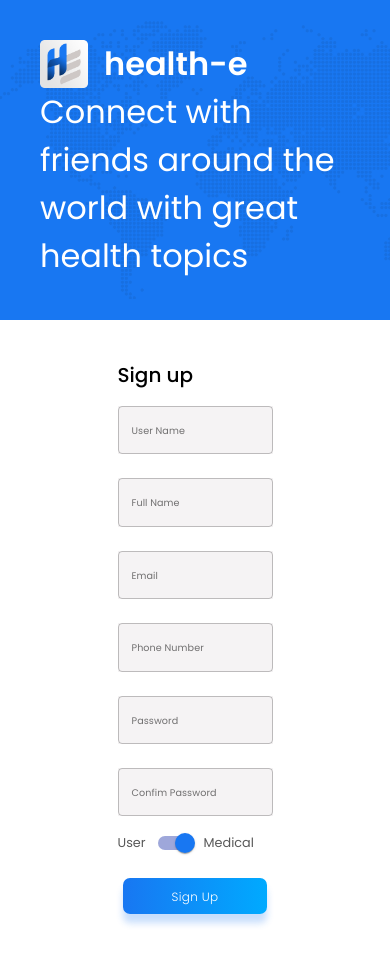
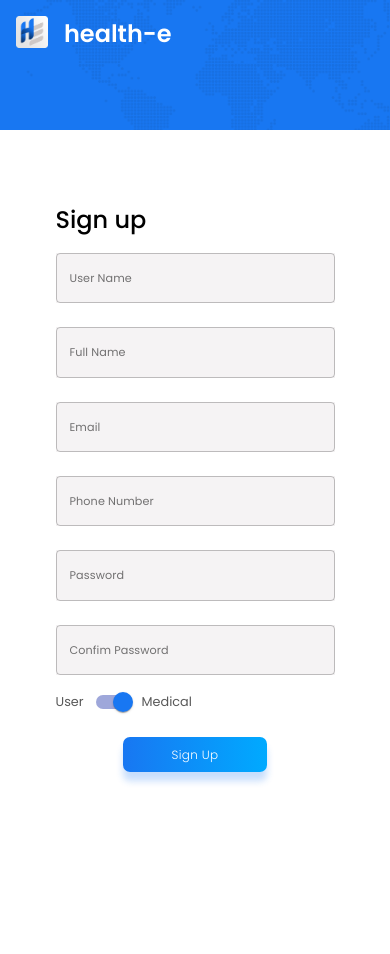
Before and after one commit to enye-team-bear/health-e-frontend, a React (Create React App) app: page /signup in a window 390 px wide. After the commit the page ends 844 px from the top, so only its background shows below. Built offline with nearby package versions, Linux system fonts and the light colour scheme.

Commit message:
added mobile responsiveness

```diff
--- a/src/components/auth/components/AuthLayout.jsx
+++ b/src/components/auth/components/AuthLayout.jsx
@@ -1,25 +1,41 @@
 import React from 'react';
 import Grid from '@material-ui/core/Grid';
 import logo from '../../../assets/img/logo.png';
-import { siteData } from '../constants';
+import { cssClasses, siteData } from '../constants';
 
+// Deconstructing css lasses
+const {
+    AUTH_LAYOUT,
+    AUTH_LAYOUT_BRAND,
+    AUTH_LAYOUT_BRAND_NAME,
+    AUTH_LAYOUT_BRAND_DESC,
+    AUTH_LAYOUT_IMG,
+    LEFT,
+    RIGHT,
+} = cssClasses;
+
+/**
+ * function used to render left side of authentication layout
+ *
+ * @function {*} renderCheckedLabel
+ */
 const authLeftInfo = () => (
-    <div className="l-authLayout__brand">
-        <img src={logo} alt="site logo" className="l-authLayout__img" />
-        <div className="l-authLayout__brandName">{siteData.siteNameText}</div>
+    <div className={AUTH_LAYOUT_BRAND}>
+        <img src={logo} alt="site logo" className={AUTH_LAYOUT_IMG} />
+        <div className={AUTH_LAYOUT_BRAND_NAME}>{siteData.siteNameText}</div>
     </div>
 );
 
 const AuthLayout = props => {
     return (
-        <Grid container className="l-authLayout">
-            <Grid item md={6} className="left">
+        <Grid container className={AUTH_LAYOUT}>
+            <Grid item md={6} className={LEFT}>
                 {authLeftInfo()}
-                <div className="l-authLayout__brandDesc">
+                <div className={AUTH_LAYOUT_BRAND_DESC}>
                     <div>{siteData.siteDesc1Text}</div>
                 </div>
             </Grid>
-            <Grid item md={6} className="right">
+            <Grid item md={6} sm={12} className={RIGHT}>
                 {props.children}
             </Grid>
         </Grid>
--- a/src/components/auth/components/AuthLayout.scss
+++ b/src/components/auth/components/AuthLayout.scss
@@ -2,6 +2,7 @@
 
 .l-authLayout {
     height: 100vh;
+    position: relative;
 
     &__brand {
         display: flex;
@@ -10,12 +11,21 @@
     &__img {
         width: 6rem;
         height: 6rem;
+
+        @media only screen and (max-width: $bp-larger) {
+            width: 4rem;
+            height: 4rem;
+        }
     }
 
     &__brandName {
         font-weight: 600;
         font-size: 4rem;
         margin-left: 2rem;
+
+        @media only screen and (max-width: 960px) {
+            font-size: 3rem;
+        }
     }
 
     &__brandDesc {
@@ -25,6 +35,10 @@
         justify-content: center;
         font-size: 400;
         font-size: 4rem;
+
+        @media only screen and (max-width: 960px) {
+            display: none;
+        }
     }
 
     .left {
@@ -38,6 +52,11 @@
         display: flex;
         flex-direction: column;
         justify-content: space-between;
+
+        @media only screen and (max-width: 960px) {
+            padding: 2rem;
+            width: 100%;
+        }
     }
 
     .right {
--- a/src/components/auth/constants.js
+++ b/src/components/auth/constants.js
@@ -1,7 +1,27 @@
+/**
+ * Defines the text data on page.
+ *
+ * @constant
+ */
 const siteData = {
 	siteNameText: 'health-e',
 	siteDesc1Text:
 		'Connect with friends around the world with great health topics',
 };
 
-export { siteData };
+/**
+ * Defines the classes used in application.
+ *
+ * @constant
+ */
+const cssClasses = {
+	AUTH_LAYOUT: 'l-authLayout',
+	AUTH_LAYOUT_BRAND: 'l-authLayout__brand',
+	AUTH_LAYOUT_BRAND_DESC: 'l-authLayout__brandDesc',
+	AUTH_LAYOUT_BRAND_NAME: 'l-authLayout__brandName',
+	AUTH_LAYOUT_IMG: 'l-authLayout__img',
+	LEFT: 'left',
+	RIGHT: 'right',
+};
+
+export { siteData, cssClasses };
--- a/src/components/signup/components/Signup.jsx
+++ b/src/components/signup/components/Signup.jsx
@@ -1,40 +1,31 @@
-import React, { useState } from 'react';
+import React from 'react';
 import Switch from '@material-ui/core/Switch';
 import Button from '@material-ui/core/Button';
 import { AuthLayout } from '../../auth';
 import { TextInput } from '../../utils/input';
-import { signUpData, userFormData } from '../constants';
+import { cssClasses, signUpData } from '../constants';
 
-const useInputFields = () => {
-    const [formData, setFormData] = useState(userFormData);
+// APPLICATION STATES
+import { useInputFields, useCheckedLabel } from '../states';
 
-    const handleInputChange = event => {
-        event.persist();
-        const newFormData = { ...formData };
-        const newField = { ...newFormData[event.target.name] };
-        newField.value = event.target.value;
-        newFormData[event.target.name] = newField;
-        setFormData(newFormData);
-    };
-    return {
-        formData,
-        handleInputChange,
-    };
-};
-const useCheckedLabel = () => {
-    const [checked, setChecked] = useState(true);
-
-    const handleChecked = () => setChecked(!checked);
-    return {
-        checked,
-        handleChecked,
-    };
-};
+// Deconstructing css lasses
+const {
+    FORM_AUTH,
+    FORM_AUTH_BTN,
+    FORM_AUTH_CHECK_BTN,
+    SIGNUP_PAGE,
+    SIGNUP_PAGE_HEADING,
+} = cssClasses;
 
 const handleSubmit = e => {
     e.preventDefault();
 };
 
+/**
+ * function used to render text input on form dynamically
+ *
+ * @function {*} renderInput
+ */
 const renderInput = (formData, handleInputChange) => (
     <React.Fragment>
         {Object.keys(formData).map((el, i) => (
@@ -50,8 +41,13 @@ const renderInput = (formData, handleInputChange) => (
     </React.Fragment>
 );
 
+/**
+ * function used to render checkbox label on form
+ *
+ * @function {*} renderCheckedLabel
+ */
 const renderCheckedLabel = (checked, handleChecked) => (
-    <div className="a-formAuth__check-btn">
+    <div className={FORM_AUTH_CHECK_BTN}>
         {signUpData.userText}
         <Switch
             checked={checked}
@@ -64,8 +60,13 @@ const renderCheckedLabel = (checked, handleChecked) => (
     </div>
 );
 
+/**
+ * function used to render submit button label on form
+ *
+ * @function {*} renderButton
+ */
 const renderButton = () => (
-    <div className="a-formAuth__button">
+    <div className={FORM_AUTH_BTN}>
         <Button variant="contained" className="b-button">
             {signUpData.signupText}
         </Button>
@@ -77,12 +78,11 @@ const Signup = () => {
     const { checked, handleChecked } = useCheckedLabel();
     return (
         <AuthLayout>
-            <div className="p-signupPage">
-                {/* <p className="p-signupPage__alreadyUser">{data}</p> */}
-                <div className="p-signupPage__heading">
+            <div className={SIGNUP_PAGE}>
+                <div className={SIGNUP_PAGE_HEADING}>
                     {signUpData.signupText}
                 </div>
-                <form className="a-formAuth" onSubmit={handleSubmit}>
+                <form className={FORM_AUTH} onSubmit={handleSubmit}>
                     {renderInput(formData, handleInputChange)}
                     {renderCheckedLabel(checked, handleChecked)}
                     {renderButton()}
--- a/src/components/signup/components/signup.scss
+++ b/src/components/signup/components/signup.scss
@@ -2,13 +2,29 @@
 @import '../../../sass/components/input';
 
 .p-signupPage {
-    flex-basis: 50%;
+    flex-basis: 60%;
     display: flex;
     flex-direction: column;
+
+    @media only screen and (max-width: $bp-largest) {
+        flex-basis: 70%;
+    }
+
+    @media only screen and (max-width: $bp-medium) {
+        flex-basis: 60%;
+    }
+
+    @media only screen and (max-width: $bp-smallest) {
+        flex-basis: 90%;
+    }
 
     &__heading {
         font-size: 2.5rem;
         font-weight: 500;
+
+        @media only screen and (max-width: $bp-medium) {
+            font-size: 3rem;
+        }
     }
 
     .a-formAuth {
--- a/src/components/signup/constants.js
+++ b/src/components/signup/constants.js
@@ -1,9 +1,19 @@
+/**
+ * Defines the text data on page.
+ *
+ * @constant
+ */
 const signUpData = {
 	userText: 'User',
 	medicalText: 'Medical',
 	signupText: 'Sign up',
 };
 
+/**
+ * Data rendered for application state.
+ *
+ * @constant
+ */
 const userFormData = {
 	userName: {
 		label: 'User Name',
@@ -37,4 +47,18 @@ const userFormData = {
 	},
 };
 
-export { signUpData, userFormData };
+/**
+ * Defines the classes used in application.
+ *
+ * @constant
+ */
+const cssClasses = {
+	AUTH_LAYOUT_IMG: 'l-authLayout__img',
+	FORM_AUTH: 'a-formAuth',
+	FORM_AUTH_BTN: 'a-formAuth__button',
+	FORM_AUTH_CHECK_BTN: 'a-formAuth__check-btn',
+	SIGNUP_PAGE: 'p-signupPage',
+	SIGNUP_PAGE_HEADING: 'p-signupPage__heading',
+};
+
+export { cssClasses, signUpData, userFormData };
--- /dev/null
+++ b/src/components/signup/states.js
@@ -0,0 +1,31 @@
+import React, { useState } from 'react';
+import { userFormData } from './constants';
+
+const useInputFields = () => {
+	const [formData, setFormData] = useState(userFormData);
+
+	const handleInputChange = event => {
+		event.persist();
+		const newFormData = { ...formData };
+		const newField = { ...newFormData[event.target.name] };
+		newField.value = event.target.value;
+		newFormData[event.target.name] = newField;
+		setFormData(newFormData);
+	};
+	return {
+		formData,
+		handleInputChange,
+	};
+};
+
+const useCheckedLabel = () => {
+	const [checked, setChecked] = useState(true);
+
+	const handleChecked = () => setChecked(!checked);
+	return {
+		checked,
+		handleChecked,
+	};
+};
+
+export { useInputFields, useCheckedLabel };
--- a/src/sass/abstract/_variables.scss
+++ b/src/sass/abstract/_variables.scss
@@ -9,3 +9,10 @@ $color-grey-dark: #595959;
 
 $color-white: #ffffff;
 $color-black: #000000;
+
+// CSS BREAKPOINTS
+$bp-largest: 75em; // 1200px;
+$bp-larger: 68.75em; // 1100px;
+$bp-medium: 56.25em; // 900px;
+$bp-small: 37.5em; // 600px;
+$bp-smallest: 31.25em; // 500px;
--- a/src/sass/components/_input.scss
+++ b/src/sass/components/_input.scss
@@ -5,18 +5,17 @@
     color: $color-grey-light-1;
 }
 
-
 .MuiOutlinedInput-root.Mui-focused .MuiOutlinedInput-notchedOutline {
     border-color: $color-primary !important;
 }
 
 .MuiInputBase-input {
-    font-size: 1.2rem !important;
+    font-size: 1.4rem !important;
     font-family: 'Poppins', sans-serif !important;
 }
 
 .MuiInputLabel-outlined {
-    font-size: 1.2rem !important;
+    font-size: 1.4rem !important;
     font-family: 'Poppins', sans-serif !important;
 }
 
```
